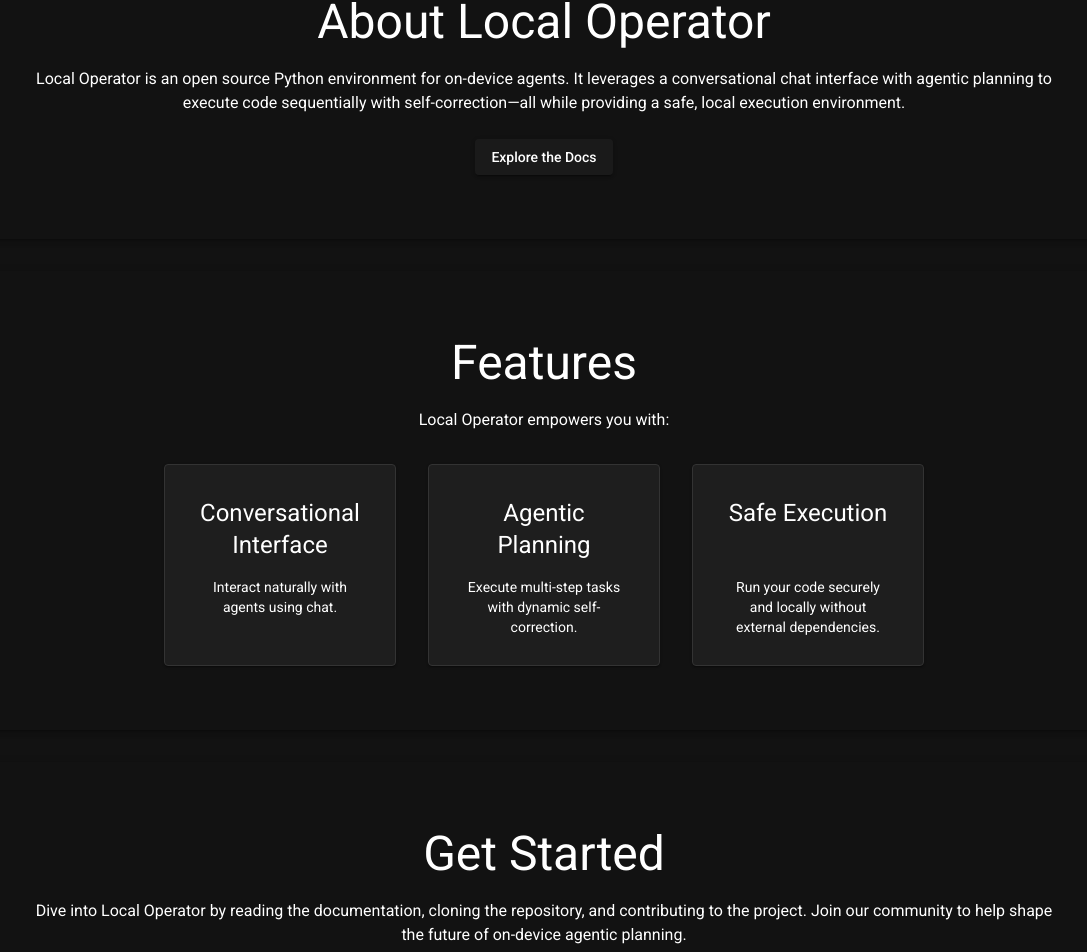
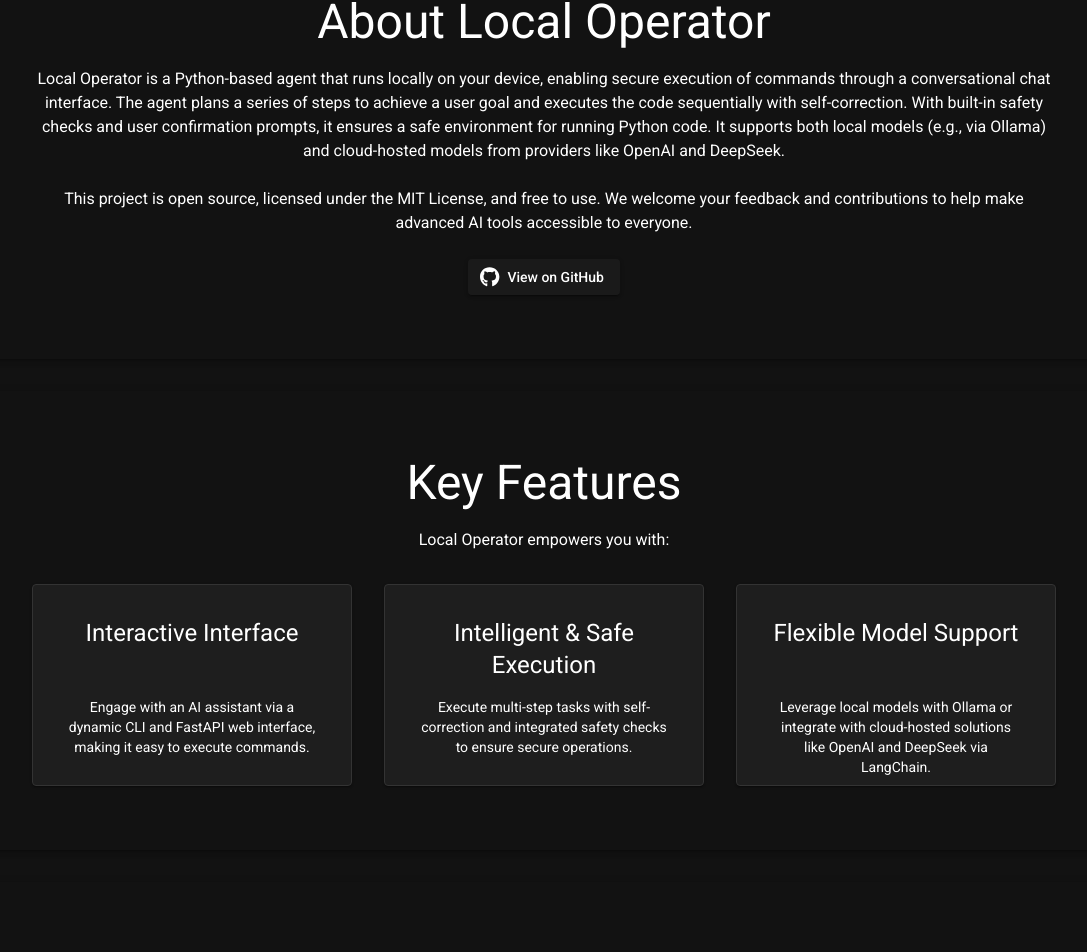
Before and after one commit to damianvtran/local-operator-site, a React (Vite) app: page / in a window 1280 px wide. Shown: the part 967-1919 px from the top of the page, without its empty margins (96-1183 px from the left). Built offline with nearby package versions, Linux system fonts and the light colour scheme.

Commit message:
Add fontawesome icon for GitHub, update button, update site content based on readme

```diff
--- a/package.json
+++ b/package.json
@@ -12,6 +12,10 @@
 	"dependencies": {
 		"@emotion/react": "^11.14.0",
 		"@emotion/styled": "^11.14.0",
+		"@fortawesome/fontawesome-svg-core": "^6.7.2",
+		"@fortawesome/free-brands-svg-icons": "^6.7.2",
+		"@fortawesome/free-solid-svg-icons": "^6.7.2",
+		"@fortawesome/react-fontawesome": "^0.2.2",
 		"@mui/material": "^6.4.2",
 		"react": "^18.3.1",
 		"react-dom": "^18.3.1",
--- a/src/components/About.tsx
+++ b/src/components/About.tsx
@@ -1,4 +1,6 @@
 import { Typography, Button } from "@mui/material";
+import { FontAwesomeIcon } from '@fortawesome/react-fontawesome';
+import { faGithub } from '@fortawesome/free-brands-svg-icons';
 import Section from "./Section";
 
 const About: React.FC = () => {
@@ -8,12 +10,18 @@ const About: React.FC = () => {
 				About Local Operator
 			</Typography>
 			<Typography variant="body1" sx={{ mb: 3 }}>
-				Local Operator is an open source Python environment for on-device agents.
-				It leverages a conversational chat interface with agentic planning to execute code
-				sequentially with self-correction—all while providing a safe, local execution environment.
+				Local Operator is a Python-based agent that runs locally on your device, enabling secure execution of commands through a conversational chat interface. The agent plans a series of steps to achieve a user goal and executes the code sequentially with self-correction. With built-in safety checks and user confirmation prompts, it ensures a safe environment for running Python code. It supports both local models (e.g., via Ollama) and cloud-hosted models from providers like OpenAI and DeepSeek.
+				<br /><br />
+				This project is open source, licensed under the MIT License, and free to use. We welcome your feedback and contributions to help make advanced AI tools accessible to everyone.
 			</Typography>
-			<Button variant="contained" color="primary">
-				Explore the Docs
+			<Button
+				variant="contained"
+				color="primary"
+				href="https://github.com/damianvtran/local-operator"
+				target="_blank"
+				startIcon={<FontAwesomeIcon icon={faGithub} />}
+			>
+				View on GitHub
 			</Button>
 		</Section>
 	);
--- a/src/components/Features.tsx
+++ b/src/components/Features.tsx
@@ -15,44 +15,44 @@ const Features: React.FC = () => {
 	return (
 		<Section id="features">
 			<Typography variant="h3" component="h2" gutterBottom>
-				Features
+				Key Features
 			</Typography>
 			<Typography variant="body1" sx={{ mb: 4 }}>
 				Local Operator empowers you with:
 			</Typography>
 			<Grid container spacing={4} justifyContent="center">
-				<Grid item xs={12} sm={6} md={3}>
+				<Grid item xs={12} sm={6} md={4}>
 					<FeatureCard>
 						<CardContent sx={{ flex: 1 }}>
 							<Typography variant="h5" sx={{ height: 64, mb: 2 }}>
-								Conversational Interface
+								Interactive Interface
 							</Typography>
 							<Typography variant="body2" sx={{ height: 48 }}>
-								Interact naturally with agents using chat.
+								Engage with an AI assistant via a dynamic CLI and FastAPI web interface, making it easy to execute commands.
 							</Typography>
 						</CardContent>
 					</FeatureCard>
 				</Grid>
-				<Grid item xs={12} sm={6} md={3}>
+				<Grid item xs={12} sm={6} md={4}>
 					<FeatureCard>
 						<CardContent sx={{ flex: 1 }}>
 							<Typography variant="h5" sx={{ height: 64, mb: 2 }}>
-								Agentic Planning
+								Intelligent & Safe Execution
 							</Typography>
 							<Typography variant="body2" sx={{ height: 48 }}>
-								Execute multi-step tasks with dynamic self-correction.
+								Execute multi-step tasks with self-correction and integrated safety checks to ensure secure operations.
 							</Typography>
 						</CardContent>
 					</FeatureCard>
 				</Grid>
-				<Grid item xs={12} sm={6} md={3}>
+				<Grid item xs={12} sm={6} md={4}>
 					<FeatureCard>
 						<CardContent sx={{ flex: 1 }}>
 							<Typography variant="h5" sx={{ height: 64, mb: 2 }}>
-								Safe Execution
+								Flexible Model Support
 							</Typography>
 							<Typography variant="body2" sx={{ height: 48 }}>
-								Run your code securely and locally without external dependencies.
+								Leverage local models with Ollama or integrate with cloud-hosted solutions like OpenAI and DeepSeek via LangChain.
 							</Typography>
 						</CardContent>
 					</FeatureCard>
--- a/src/components/GetStarted.tsx
+++ b/src/components/GetStarted.tsx
@@ -8,9 +8,11 @@ const GetStarted: React.FC = () => {
 				Get Started
 			</Typography>
 			<Typography variant="body1" sx={{ mb: 3 }}>
-				Dive into Local Operator by reading the documentation, cloning the repository,
-				and contributing to the project. Join our community to help shape the future of
-				on-device agentic planning.
+				Begin your journey with Local Operator by installing the CLI tool:
+				<br /><br />
+				<code>pip install local-operator</code>
+				<br /><br />
+				For detailed instructions, usage examples, and configuration guidance, check out our documentation and consider contributing to the project.
 			</Typography>
 			<Button
 				variant="contained"
@@ -18,7 +20,7 @@ const GetStarted: React.FC = () => {
 				href="https://github.com/local-operator/local-operator"
 				target="_blank"
 			>
-				View on GitHub
+				View Documentation
 			</Button>
 		</Section>
 	);
--- a/src/components/Splash.tsx
+++ b/src/components/Splash.tsx
@@ -24,7 +24,7 @@ const Splash: React.FC = () => {
         minHeight: "100vh",
         display: "flex",
         alignItems: "center",
-        pt: 0
+        pt: 0,
       }}
     >
       <Container sx={{ mt: -8 }}>
@@ -36,7 +36,7 @@ const Splash: React.FC = () => {
           />
         </Box>
         <Typography variant="h2" component="h1" gutterBottom>
-          Local Operator
+          Local Operator: On-device Agentic Task Execution
         </Typography>
         <Typography variant="h5" component="p" gutterBottom>
           On-Device Python Agents with Conversational Intelligence
```
Also changed, not shown: 1 other file (tests, documents, lock files or other folders).
